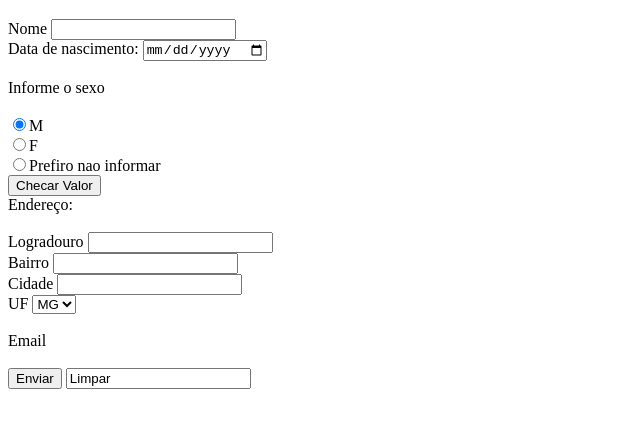
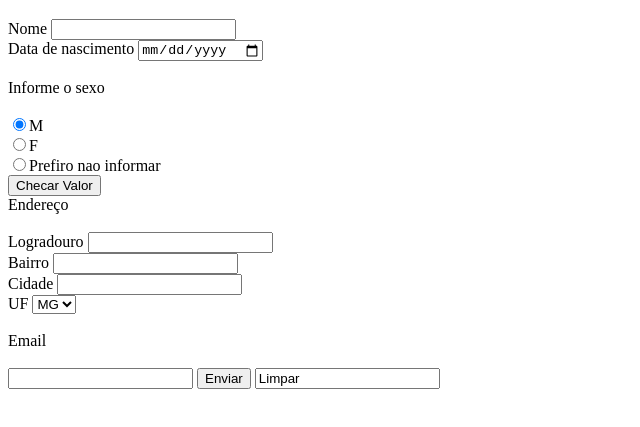
Before and after one commit to meyreguimaraes/tarefa-pw, a plain HTML site: page formularioteste.html in a window 1280 px wide. Shown: the part 61-488 px from the top of the page, without its empty margins (0-640 px from the left). Drawn offline with nearby package versions, Linux system fonts and the light colour scheme.

Commit message:
atualizaçao

```diff
--- a/formularioteste.html
+++ b/formularioteste.html
@@ -14,7 +14,7 @@
 <label for="id_nome">Nome</label>
 <input type="text"
        name="aluno"<br></br>
- <label for="birthday">Data de nascimento:
+ <label for="birthday">Data de nascimento
 </label>
     <input type="date" id="birthday" name="birthday"><br></form><br>
 
@@ -27,7 +27,7 @@
       <input type="radio" name="sexo" value="P" >Prefiro nao informar</input>
       <br>
       <button>Checar Valor</button><br>
-      <label for="endereço">Endereço:</label><br></br>
+      <label for="endereço">Endereço</label><br></br>
       <label for="id_nome">Logradouro</label>
 <input type="text"
        name="Logradouro"<br></br>
@@ -45,7 +45,12 @@
         <option>DF</option>
        </select><br></br>
 
-       <label for="idEmail" >Email</label><br></br>
+       <label for="id_nome" >Email</label><br></br>
+       <input type="text"
+       name="Email"
+
+
+
        <field set></field>
        <input type="submit" value="Enviar">
        <input type=""reset" value="Limpar">
```
